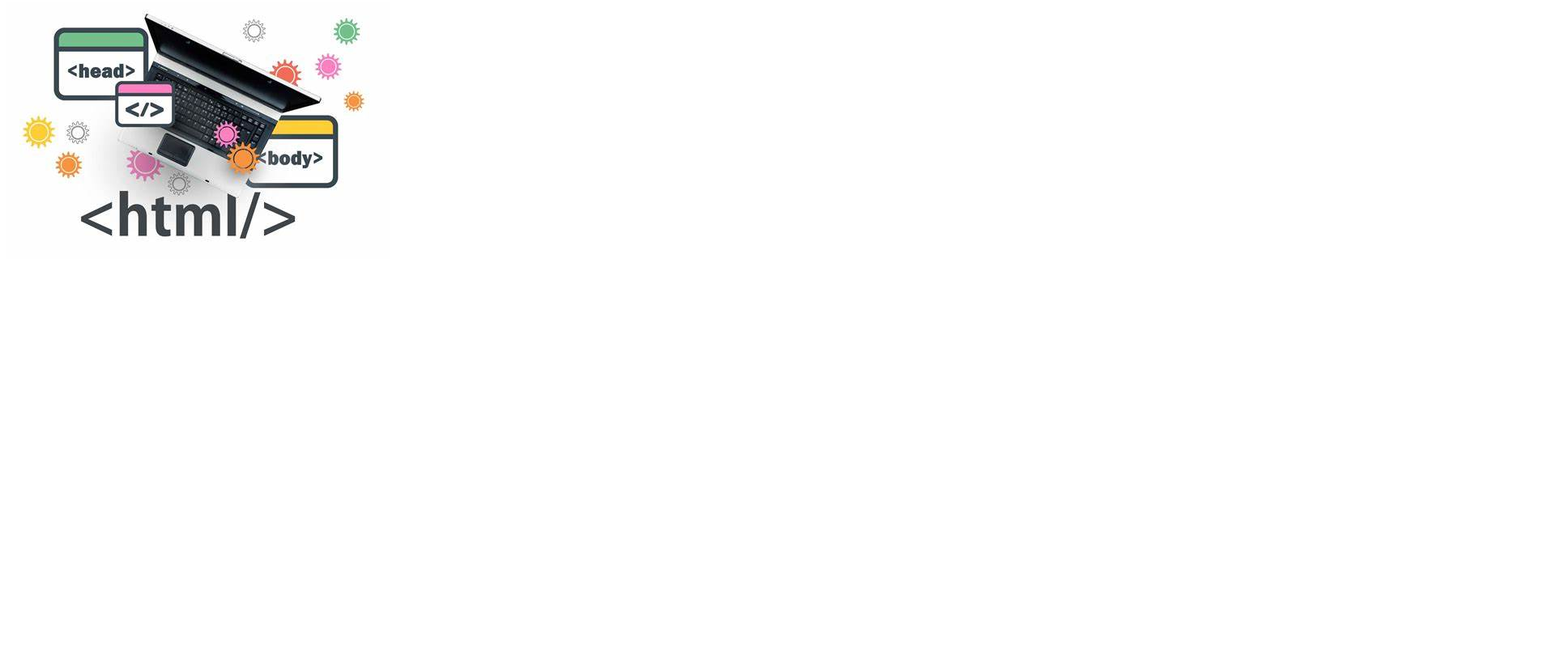
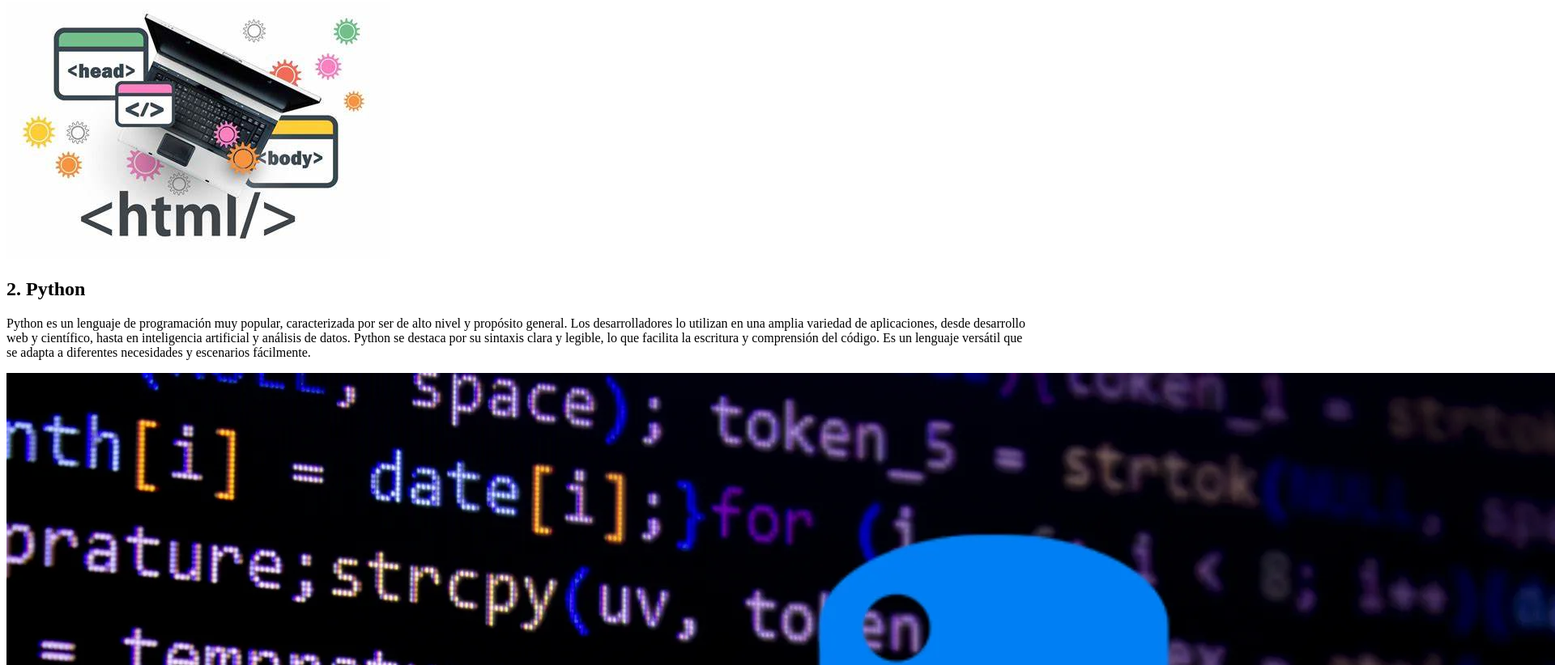
Before and after one commit to Katherine-suazo/Clase-2, a plain HTML site: page index.html in a window 1280 px wide. Shown: the part 214-1036 px from the top of the page at 81% size, 1920 px wide, since content can reach past the window. Before the commit the page ends 800 px from the top, so only its background shows below. Drawn offline with Linux system fonts and the light colour scheme.

Commit message:
agregamos contenido html

```diff
--- a/index.html
+++ b/index.html
@@ -20,6 +20,14 @@
             </p>
             <img src="./imagenes/html.png" alt="Imagen de lenguaje html">
         </section>
+
+        <section>
+            <h2>2. Python</h2>
+            <p>
+                Python es un lenguaje de programación muy popular, caracterizada por ser de alto nivel y propósito general. Los desarrolladores lo utilizan en una amplia variedad de aplicaciones, desde desarrollo web y científico, hasta en inteligencia artificial y análisis de datos. Python se destaca por su sintaxis clara y legible, lo que facilita la escritura y comprensión del código. Es un lenguaje versátil que se adapta a diferentes necesidades y escenarios fácilmente.
+            </p>
+            <img src="./imagenes/python.png" alt="Imagen de lenguaje python">
+        </section>
     </main>
 </body>
 </html>
```
Also changed, not shown: imagenes/python.png (added).
